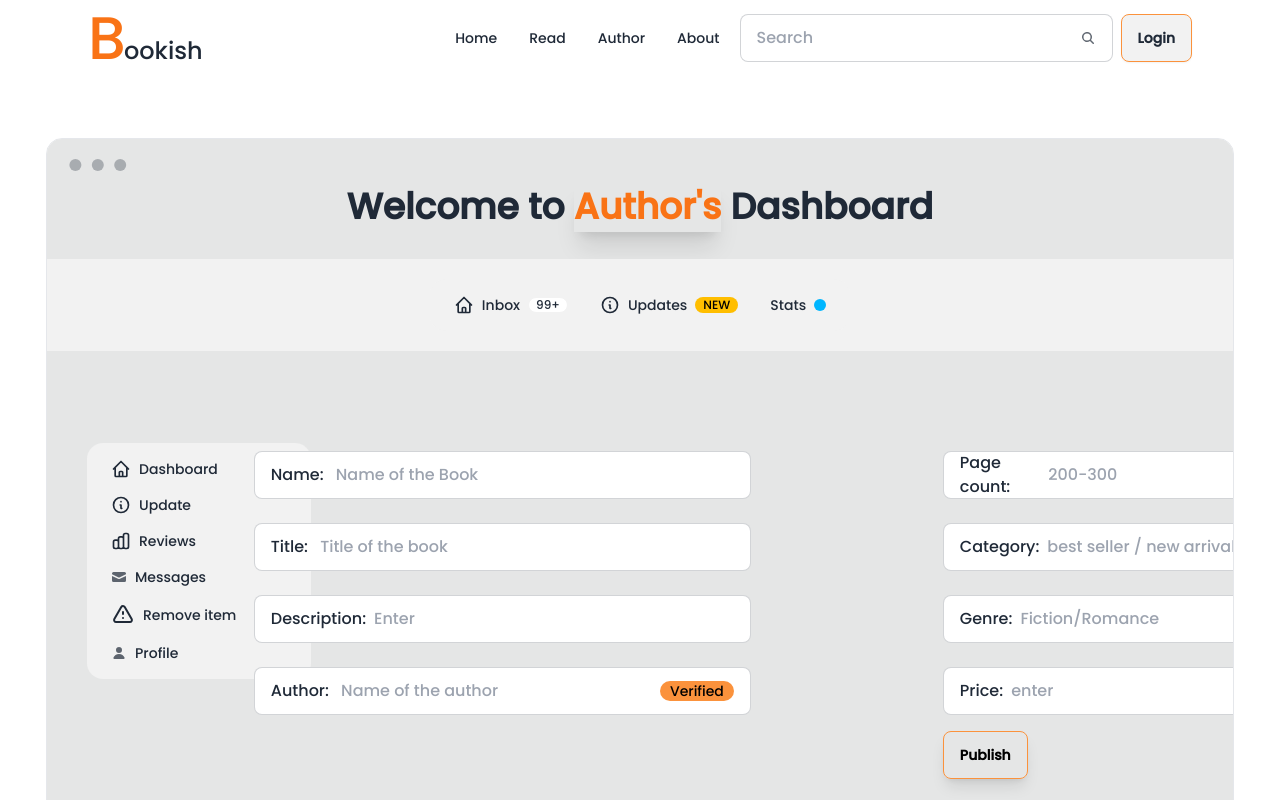
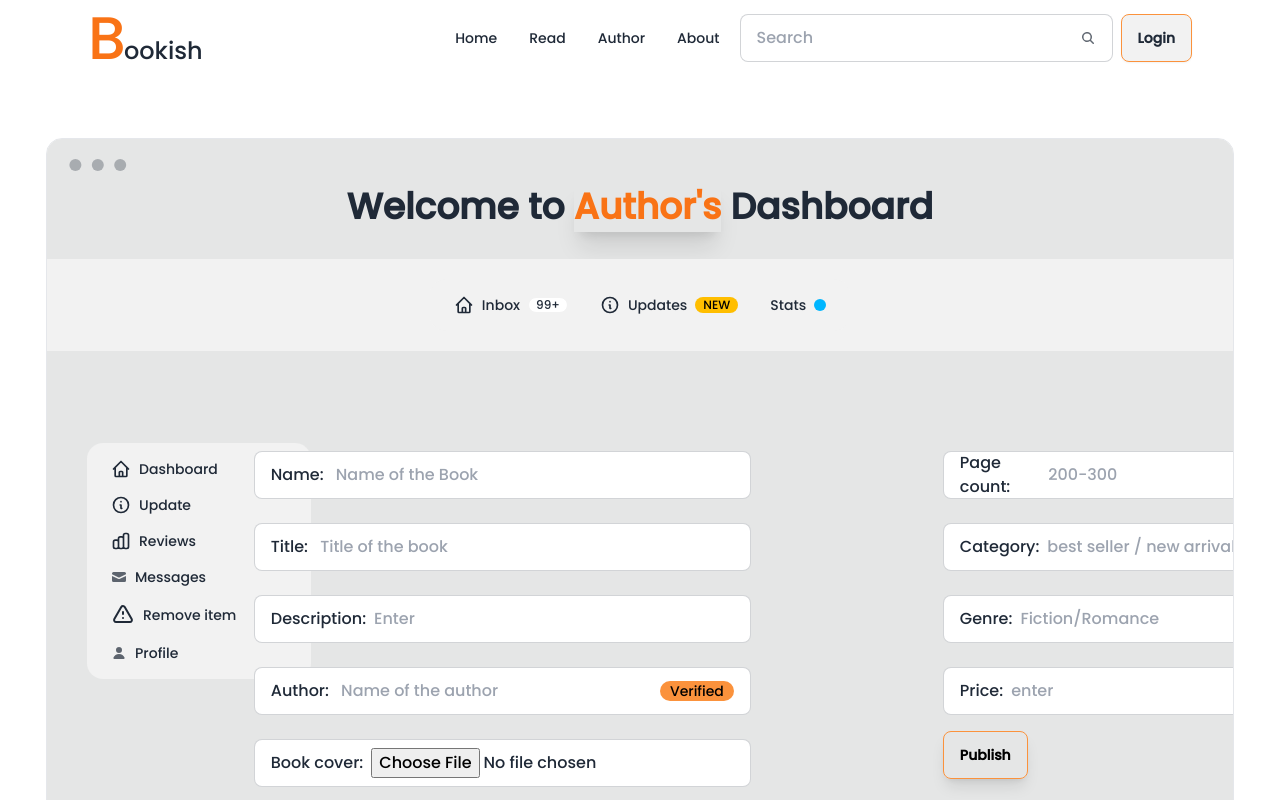
Before and after one commit to vikrant-27/Bookish, a React (Vite) app in the folder Frontend/: page /author in a window 1280 px wide. Shown: the top 800 px of the page. Built offline with nearby package versions, Linux system fonts and the light colour scheme.

Commit message:
cover page input field added

```diff
--- a/Frontend/src/Components/Authorpg.jsx
+++ b/Frontend/src/Components/Authorpg.jsx
@@ -212,6 +212,12 @@ function Authorpg() {
                                         <span className="badge bg-orange-400 badge-info">Verified</span>
                                     </label>
                                     <br />
+
+                                    <label className="input input-bordered flex items-center gap-2">
+                                        Book cover:
+                                        <input type="file" className="grow" placeholder=" Name of the author" />
+                                    </label>
+                                    <br />
                                 </div>
                             </div>
                             <div className=" md:pl-8 md:pr-8">
--- a/Frontend/vite.config.js
+++ b/Frontend/vite.config.js
@@ -3,6 +3,6 @@ import react from '@vitejs/plugin-react'
 
 // https://vitejs.dev/config/
 export default defineConfig({
-  // base:'/Bookish/',   //getting blank screen while deployment so removed
+  base:'/Bookish/',   //getting blank screen while deployment so removed
   plugins: [react()],
 })
```
